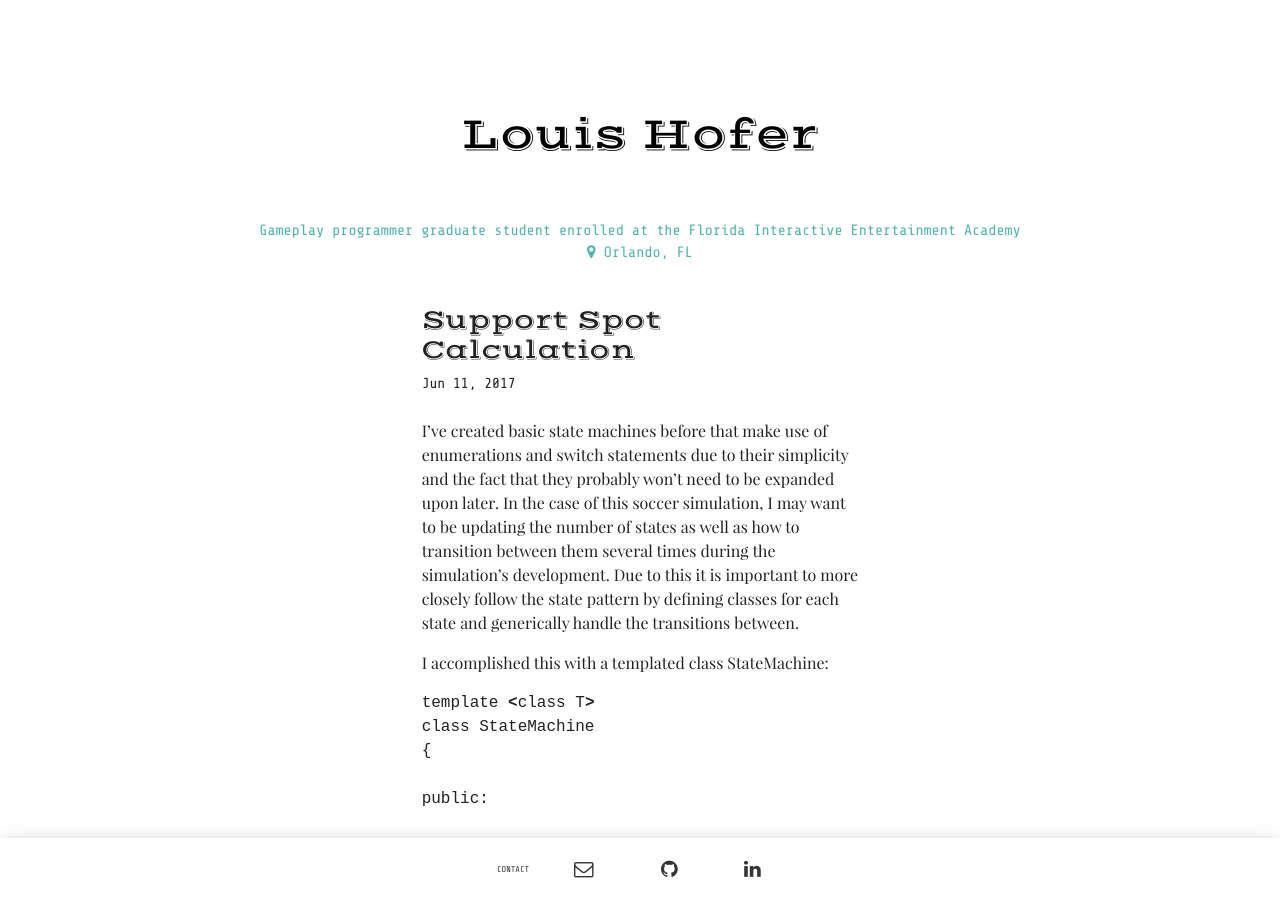
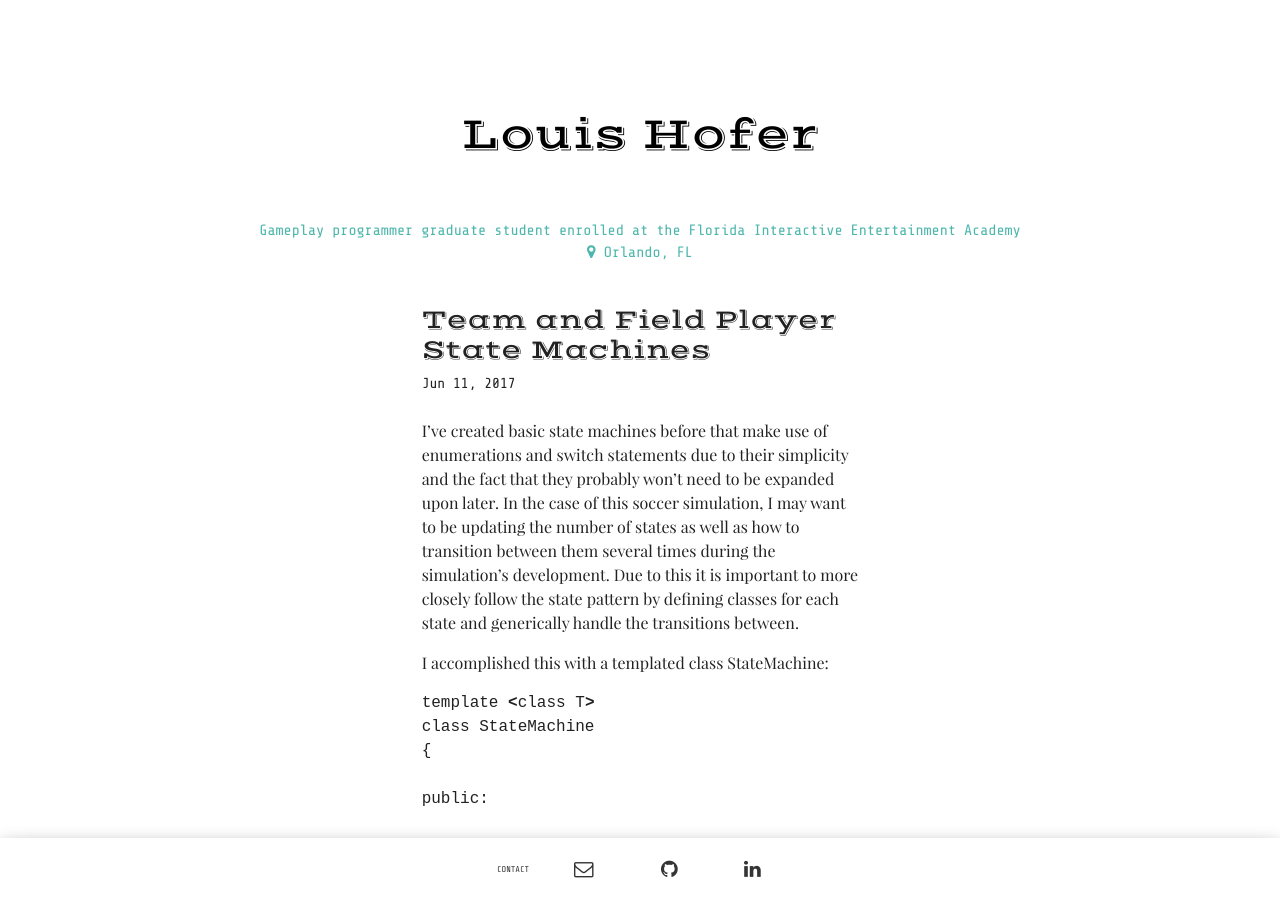
Before and after one commit to punster94/punster94.github.io, a Jekyll site: the page built from _posts/2017-6-18-team-and-field-player-state-machines.md, in a window 1280 px wide and 900 px high. Built offline with Jekyll 4.4.1, drawn with Linux system fonts in a browser that asks for light colours; some web fonts are replaced.

Commit message:
Fixes title of post.

```diff
--- a/_posts/2017-6-18-team-and-field-player-state-machines.md
+++ b/_posts/2017-6-18-team-and-field-player-state-machines.md
@@ -1,6 +1,6 @@
 ---
 layout: post
-title:  "Support Spot Calculation"
+title:  "Team and Field Player State Machines"
 date:   2017-6-12 00:00:00 +0200
 tags: ['c/c++', 'Unreal', 'UE4']
 author: "Louis Hofer"
```
